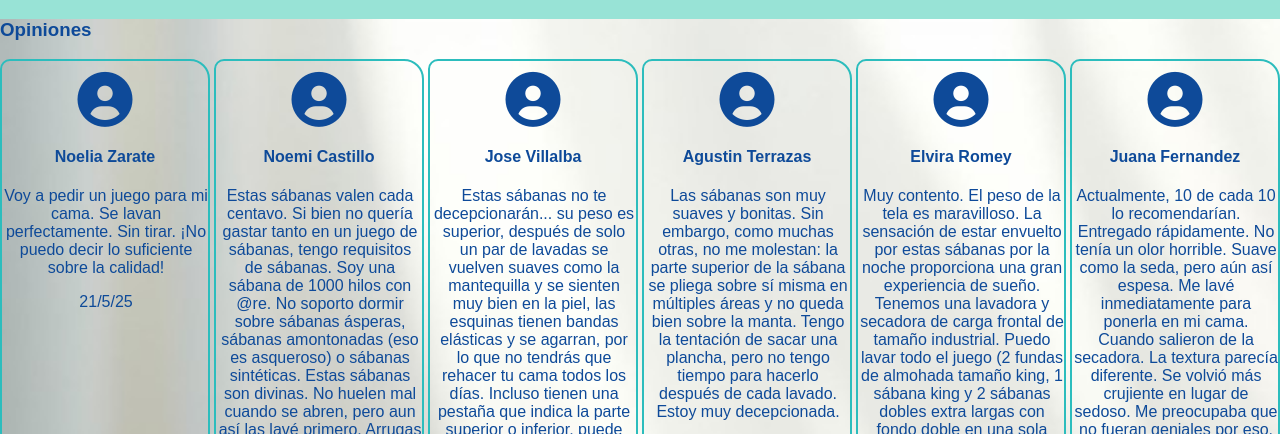
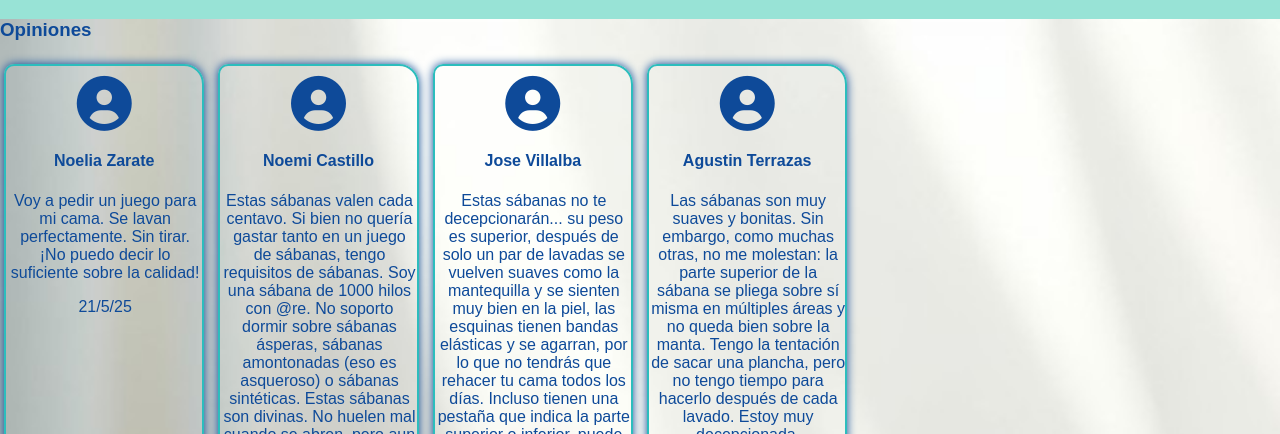
Before and after one commit to salva1965/salvadreams, a plain HTML site: page reseña.html in a window 1280 px wide. Shown: the part 237-671 px from the top of the page. Drawn offline with Linux system fonts and the light colour scheme; a web font is replaced by a local one.

Commit message:
actualización de archivos 2
para entrega clase numero ocho

```diff
--- a/reseña.html
+++ b/reseña.html
@@ -9,7 +9,7 @@
     <link href="https://fonts.googleapis.com/css2?family=Cal+Sans&display=swap" rel="stylesheet">
     <link rel="stylesheet" href="https://cdnjs.cloudflare.com/ajax/libs/font-awesome/6.0.0-beta3/css/all.min.css">
     <link rel="stylesheet" href="./style/estilo.css">
-    <title>como-comprar</title>
+    <title>Reseña</title>
 </head>
 
 <body>
@@ -35,19 +35,19 @@
     <main>
             <h3>Opiniones</h3>
         <section class="contenedor3">
-            <div class="opinion"><i class="fa-solid fa-circle-user"></i>
+            <div class="opinion1"><i class="fa-solid fa-circle-user"></i>
                 <h4>Noelia Zarate</h4>
                 <p>Voy a pedir un juego para mi cama. Se lavan perfectamente. Sin tirar. ¡No puedo decir lo suficiente sobre la
             calidad!</p>
             <p>21/5/25</p>
             </div>
-            <div class="opinion"><i class="fa-solid fa-circle-user"></i>
+            <div class="opinion1"><i class="fa-solid fa-circle-user"></i>
                 <h4>Noemi Castillo</h4><p>Estas sábanas valen cada centavo. Si bien no quería gastar tanto en un juego de sábanas, tengo requisitos de sábanas. Soy una sábana de 1000 hilos con @re. No soporto dormir sobre sábanas ásperas, sábanas amontonadas (eso es asqueroso) o sábanas sintéticas. Estas sábanas son divinas. No huelen mal cuando se abren, pero aun así las lavé primero. Arrugas mínimas, como muchas sábanas nuevas. Y son resistentes. No es escaso y delgado. Tienen algo de cuerpo, puede que tenga que comprar otro juego.</p>
             <p>3/4/24</p></div>
-            <div class="opinion"><i class="fa-solid fa-circle-user"></i>
+            <div class="opinion1"><i class="fa-solid fa-circle-user"></i>
                 <h4>Jose Villalba</h4><p>Estas sábanas no te decepcionarán... su peso es superior, después de solo un par de lavadas se vuelven suaves como la mantequilla y se sienten muy bien en la piel, las esquinas tienen bandas elásticas y se agarran, por lo que no tendrás que rehacer tu cama todos los días. Incluso tienen una pestaña que indica la parte superior o inferior, puede parecer una tontería, pero a todos nos ha pasado por eso. Tengo un split king y me quedan perfectamente y los colores son los que aparecen en tus opciones. Y los colores no se decoloran con lavados adicionales</p>
             <p>23/2/25</p></div>
-            <div class="opinion"><i class="fa-solid fa-circle-user"></i>
+            <div class="opinion1"><i class="fa-solid fa-circle-user"></i>
                 <h4>Agustin Terrazas</h4><p>Las sábanas son muy suaves y bonitas. Sin embargo, como muchas otras, no me molestan: la parte superior de la sábana se pliega sobre sí misma en múltiples áreas y no queda bien sobre la manta. Tengo la tentación de sacar una plancha, pero no tengo tiempo para hacerlo después de cada lavado. Estoy muy decepcionada.</p>
             <p>30/3/25</p></div>
             <div class="opinion"><i class="fa-solid fa-circle-user"></i>
--- a/style/estilo.css
+++ b/style/estilo.css
@@ -130,17 +130,37 @@ p {
 }
 .contenedor3 {
     display: grid;
+    grid-template-columns: repeat(auto-fill,minmax(200px,1fr));
+    grid-template-rows: 1fr 1fr ;
+    gap: 6px;
     place-content: center;
-    grid-template-columns: repeat(auto-fill,minmax(200px,1fr));
-    gap: 4px;
     text-align: center;
 }
 .opinion {
-    border: #2cbdbd solid 2px;
+    grid-row: 2/3;
+    border: #1b8888 solid 2px;
+    box-shadow: #0e4a99 0px 0px 10px;
     border-radius: 10px 20px 30px 20px;
+    margin: 2%;
     padding-top: 5%;
     padding-bottom: 10%;
     text-align: center;
+}
+.opinion1 {
+    grid-row: 1/2;
+    border: #2cbdbd solid 2px;
+    border-radius: 10px 20px 30px 20px;
+    box-shadow: #0e4a99 0px 0px 10px;
+    margin: 2%;
+    padding-top: 5%;
+    padding-bottom: 10%;
+    text-align: cente
+}
+.opinion1:hover {
+    transform: translateY(-7px);
+}
+.opinion:hover {
+    transform: translateY(-7px);
 }
 .fa-circle-user{
     font-size: 55px;
```
